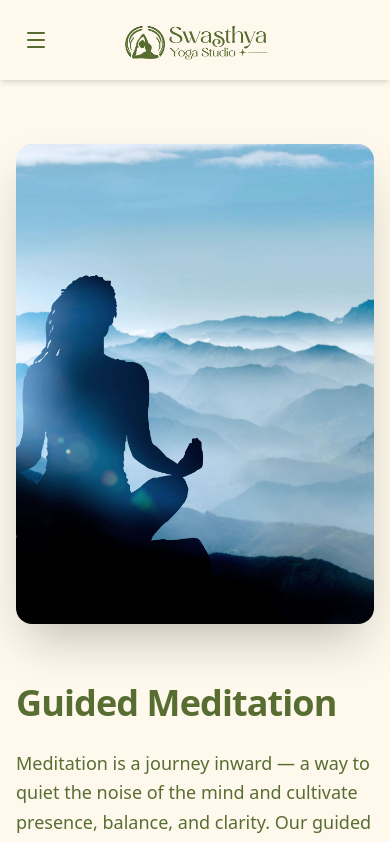
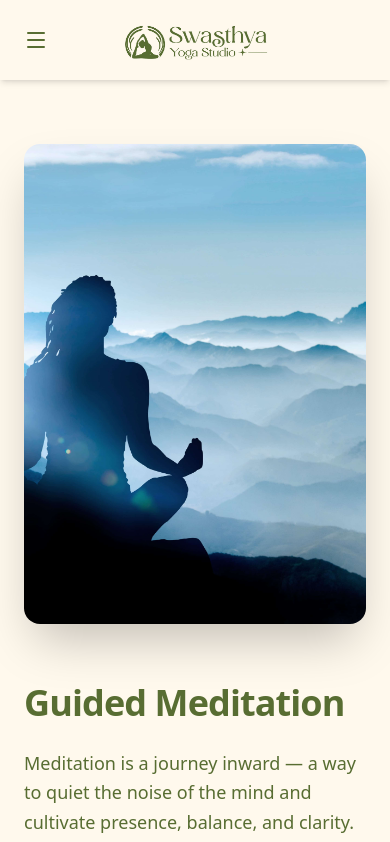
Before and after one commit to athulkrishnapofficial-beep/yoga-website, a React (Vite) app: page /meditation in a window 390 px wide. Shown: the top 842 px of the page. Built offline with nearby package versions, Linux system fonts and the light colour scheme.

Commit message:
Your new changes

```diff
--- a/src/pages/Meditation.jsx
+++ b/src/pages/Meditation.jsx
@@ -45,7 +45,7 @@
       animate={{ opacity: 1 }}
       exit={{ opacity: 0 }}
     >
-      <div className="max-w-7xl mx-auto px-4 sm:px-6 lg:px-8">
+      <div className="max-w-7xl mx-auto px-6 sm:px-6 lg:px-8">
         {/* === Grid Layout === */}
         <div className="grid grid-cols-1 md:grid-cols-2 gap-14 items-center">
 
```
